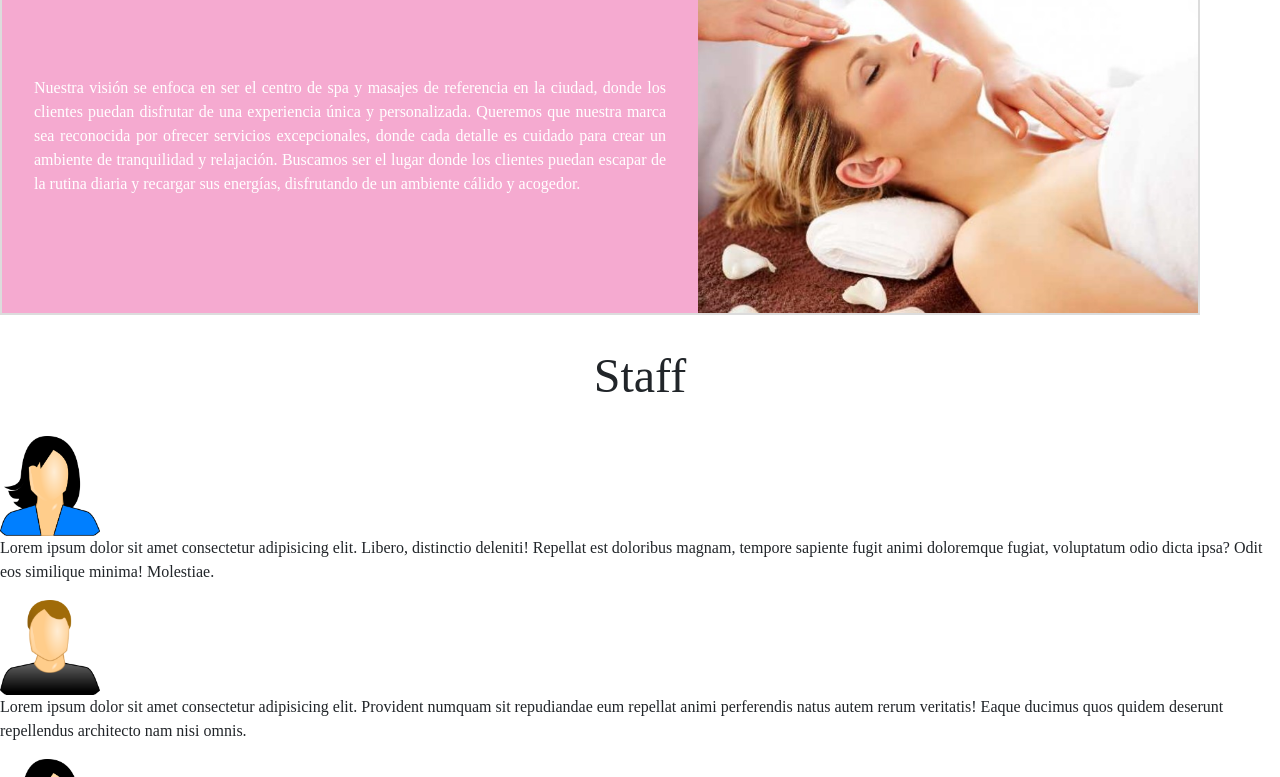
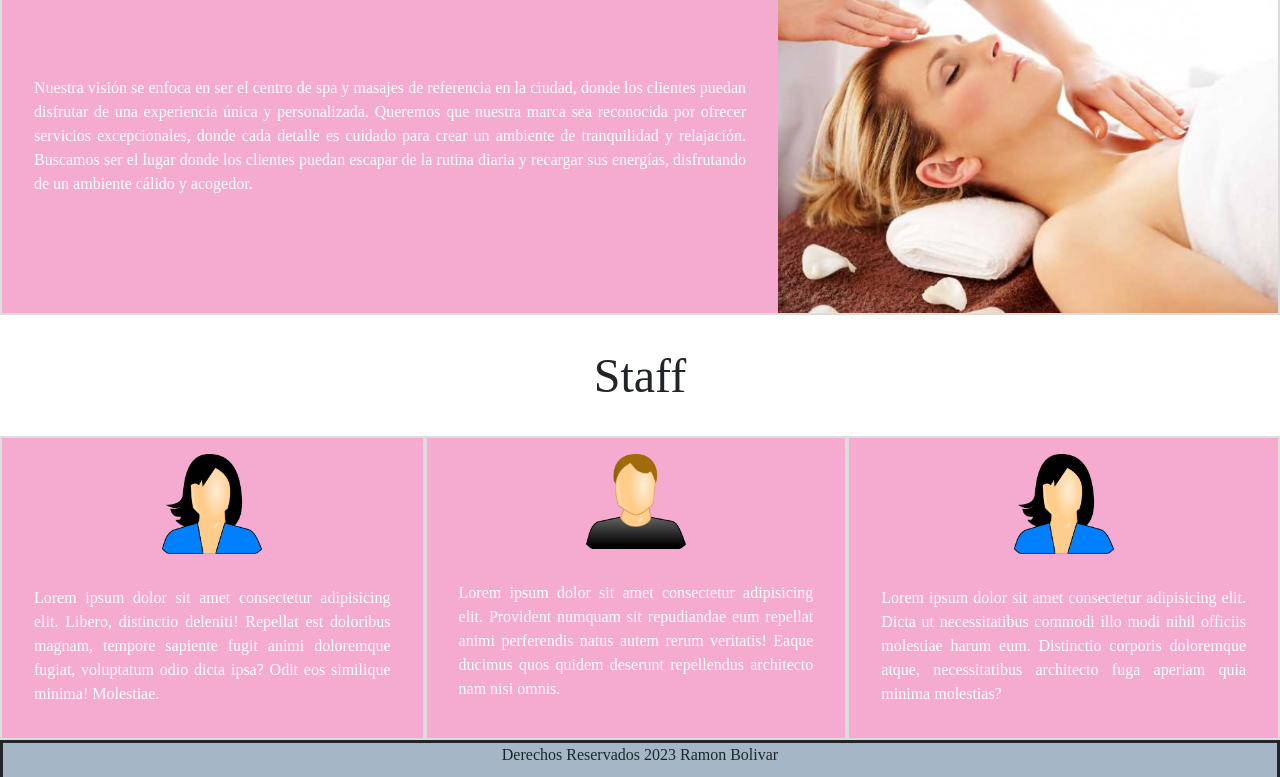
Before and after one commit to bolivarcampos/entrega2-coderhouse, a plain HTML site: page pages/nosotros.html in a window 1280 px wide. Shown: the part 1592-2369 px from the top of the page. Drawn offline with nearby package versions, Linux system fonts and the light colour scheme; a web font is replaced by a local one.

Commit message:
fixed width de servicios 2

```diff
--- a/pages/nosotros.html
+++ b/pages/nosotros.html
@@ -61,13 +61,19 @@
 
       <img width="500" src="../images/Terapia-Alternattiva.jpg" alt="terapiasalternativas">
 
-      <p>Nuestra misión es ofrecer servicios de spa y masajes personalizados y de alta calidad, utilizando técnicas y productos de primera calidad para satisfacer las necesidades de nuestros clientes. Nos comprometemos a crear un ambiente relajante y profesional que fomente la tranquilidad, el equilibrio y la armonía del cuerpo y la mente.
+      <p>Nuestra misión es ofrecer servicios de spa y masajes personalizados y de alta calidad, utilizando técnicas y
+        productos de primera calidad para satisfacer las necesidades de nuestros clientes. Nos comprometemos a crear un
+        ambiente relajante y profesional que fomente la tranquilidad, el equilibrio y la armonía del cuerpo y la mente.
       </p>
     </div>
     <h3>Visión</h3>
-    <section class="contentorVision" >
+    <section class="contentorVision">
 
-      <p>Nuestra visión se enfoca en ser el centro de spa y masajes de referencia en la ciudad, donde los clientes puedan disfrutar de una experiencia única y personalizada. Queremos que nuestra marca sea reconocida por ofrecer servicios excepcionales, donde cada detalle es cuidado para crear un ambiente de tranquilidad y relajación. Buscamos ser el lugar donde los clientes puedan escapar de la rutina diaria y recargar sus energías, disfrutando de un ambiente cálido y acogedor.
+      <p>Nuestra visión se enfoca en ser el centro de spa y masajes de referencia en la ciudad, donde los clientes
+        puedan disfrutar de una experiencia única y personalizada. Queremos que nuestra marca sea reconocida por ofrecer
+        servicios excepcionales, donde cada detalle es cuidado para crear un ambiente de tranquilidad y relajación.
+        Buscamos ser el lugar donde los clientes puedan escapar de la rutina diaria y recargar sus energías, disfrutando
+        de un ambiente cálido y acogedor.
 
       </p>
 
@@ -81,6 +87,9 @@
 
 
     <h2>Staff</h2>
+    <div class="staffNosotros">
+
+      <div class="staffMaria">
 
         <img width="100" src="../images/perfilmujer.png" alt="mujerperfil">
 
@@ -88,17 +97,33 @@
           magnam, tempore sapiente fugit animi doloremque fugiat, voluptatum odio dicta ipsa? Odit eos similique minima!
           Molestiae.</p>
 
+      </div>
+
+      <div class="staffJose">
+
         <img width="100" src="../images/perfilhombre.png" alt="hombreperfil">
 
         <p>Lorem ipsum dolor sit amet consectetur adipisicing elit. Provident numquam sit repudiandae eum repellat animi
           perferendis natus autem rerum veritatis! Eaque ducimus quos quidem deserunt repellendus architecto nam nisi omnis.
         </p>
 
+      </div>
+
+      <div class="staffCarina">
         <img width="100" src="../images/perfilmujer.png" alt="mujerperfil">
 
           <p>Lorem ipsum dolor sit amet consectetur adipisicing elit. Dicta ut necessitatibus commodi illo modi nihil officiis
           molestiae harum eum. Distinctio corporis doloremque atque, necessitatibus architecto fuga aperiam quia minima
           molestias?</p>
+
+      </div>
+
+
+
+    </div>
+
+
+
 
     <script src="https://cdn.jsdelivr.net/npm/@popperjs/core@2.11.6/dist/umd/popper.min.js"
       integrity="sha384-oBqDVmMz9ATKxIep9tiCxS/Z9fNfEXiDAYTujMAeBAsjFuCZSmKbSSUnQlmh/jp3"
--- a/styles/css/css.css
+++ b/styles/css/css.css
@@ -102,6 +102,12 @@ h5{
 
 }
 
+@media (max-width: 768px) {
+    .servicios-1 {
+        margin: 0;
+    }
+}
+
 .servicios-1 img{
     margin-left: 30px;
     padding: 10px;
@@ -120,6 +126,16 @@ h5{
 
 }
 
+@media (max-width: 768px) {
+    .servicios-2 {
+        margin: 0;
+        width: 100%;
+    }
+    .servicios-2 img{
+        width: 100%;
+    }
+}
+
 .servicios-2 img{
    padding: 10px;
 }
@@ -134,6 +150,12 @@ h5{
     background-color: var(--secundario) ;
     margin-left: 2rem;
     margin-right: 2rem;
+}
+
+@media (max-width: 768px) {
+    .servicios-3 {
+        margin: 0;
+    }
 }
 
 .servicios-3 img{
@@ -266,7 +288,7 @@ iframe {
     border: gainsboro 2px solid;
     background-color:var(--secundario);
     color: white;
-    width: 75rem;
+    width: 100%;
 }
 
 @media (max-width:768px) {
@@ -292,7 +314,7 @@ iframe {
     border: gainsboro 2px solid;
     background-color:var(--secundario);
     color: white;
-    width: 75rem;
+    width: 100%;
 
 }
 
@@ -313,3 +335,66 @@ iframe {
     margin: 2rem;
 
 }
+
+.staffNosotros {
+    display: flex;
+    color: white;
+
+}
+
+@media (max-width: 768px) {
+    .staffNosotros {
+        flex-direction: column;
+    }
+}
+
+.staffMaria {
+    display: flex;
+    flex-direction: column;
+    align-items: center;
+    border: gainsboro 2px solid;
+    background-color:var(--secundario);
+    text-align: justify;
+}
+
+.staffMaria img{
+    margin-top: 1rem;
+}
+.staffMaria p{
+    margin: 2rem;
+}
+
+.staffJose {
+    display: flex;
+    flex-direction: column;
+    align-items: center;
+    border: gainsboro 2px solid;
+    background-color:var(--secundario);
+    text-align: justify;
+}
+
+.staffJose img{
+    margin-top: 1rem;
+}
+
+.staffJose p {
+    margin: 2rem;
+}
+
+.staffCarina {
+    display: flex;
+    flex-direction: column;
+    align-items: center;
+    border: gainsboro 2px solid;
+    background-color:var(--secundario);
+    text-align: justify;
+
+}
+
+.staffCarina img{
+    margin-top: 1rem;
+}
+
+.staffCarina p{
+    margin: 2rem;
+}
```
Lines whose indentation alone changed are shown as unchanged.
